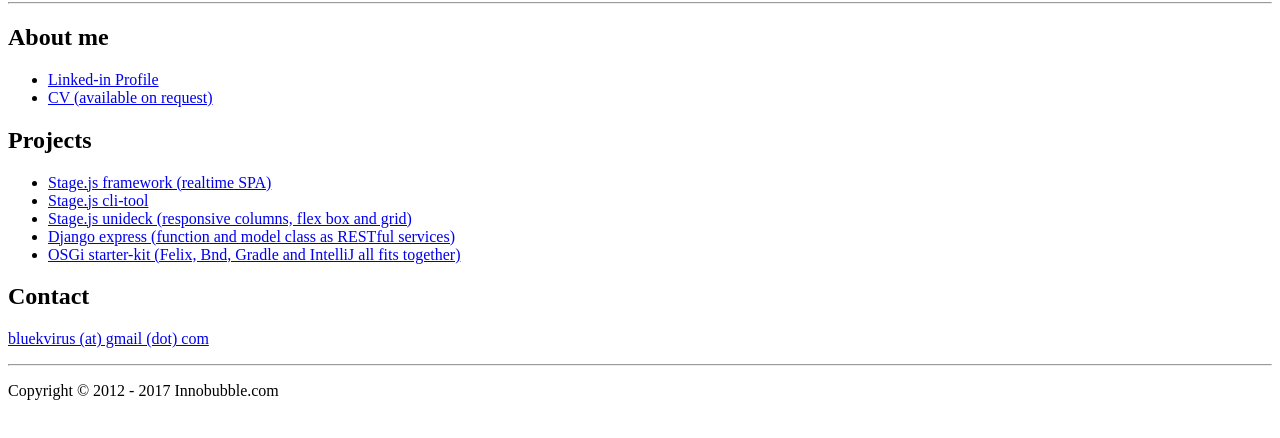
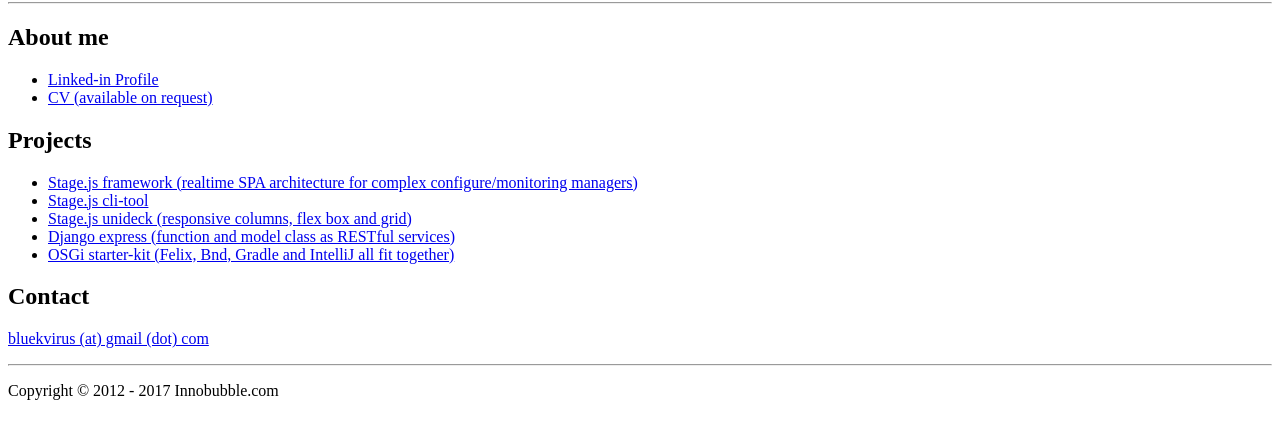
Before and after one commit to bluekvirus/bluekvirus.github.io, a plain HTML site: page index.html in a window 1280 px wide. Shown: the part 78-516 px from the top of the page. Drawn offline with Linux system fonts and the light colour scheme.

Commit message:
Update index.html

```diff
--- a/index.html
+++ b/index.html
@@ -11,11 +11,11 @@
 
 	<h2>Projects</h2>
 	<ul>
-		<li><a href="http://bluekvirus.github.io/Stage.js/">Stage.js framework (realtime SPA)</a></li>
+		<li><a href="http://bluekvirus.github.io/Stage.js/">Stage.js framework (realtime SPA architecture for complex configure/monitoring managers)</a></li>
 		<li><a href="https://www.npmjs.org/package/stage-devtools">Stage.js cli-tool</a></li>
 		<li><a href="http://bluekvirus.github.io/Stage-unideck">Stage.js unideck (responsive columns, flex box and grid)</a></li>
 		<li><a href="https://pypi.python.org/pypi/django-express">Django express (function and model class as RESTful services)</a></li>
-		<li><a href="https://github.com/bluekvirus/osgi-starterkit">OSGi starter-kit (Felix, Bnd, Gradle and IntelliJ all fits together)</a></li>
+		<li><a href="https://github.com/bluekvirus/osgi-starterkit">OSGi starter-kit (Felix, Bnd, Gradle and IntelliJ all fit together)</a></li>
 	</ul>
 
 	<h2>Contact</h2>
```
